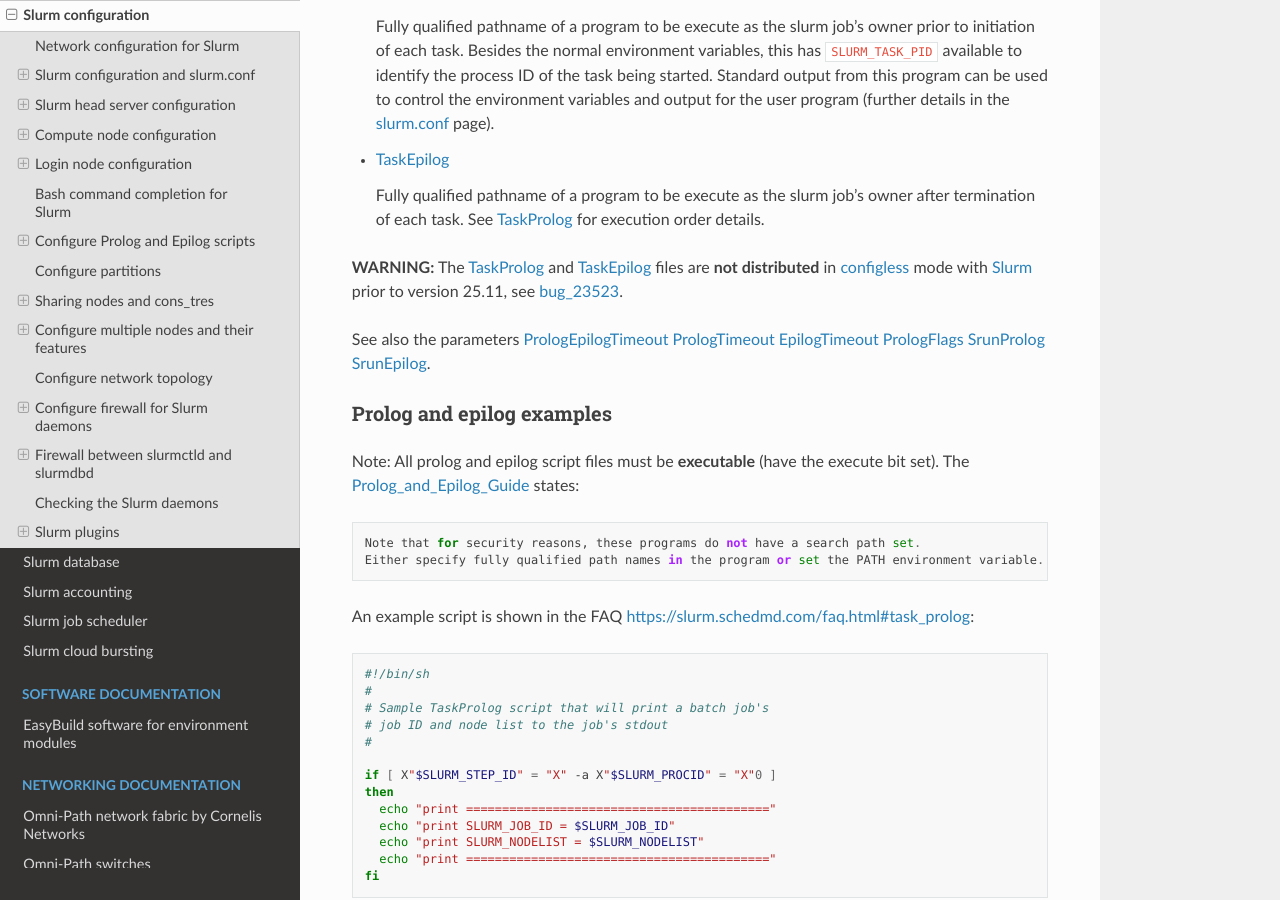
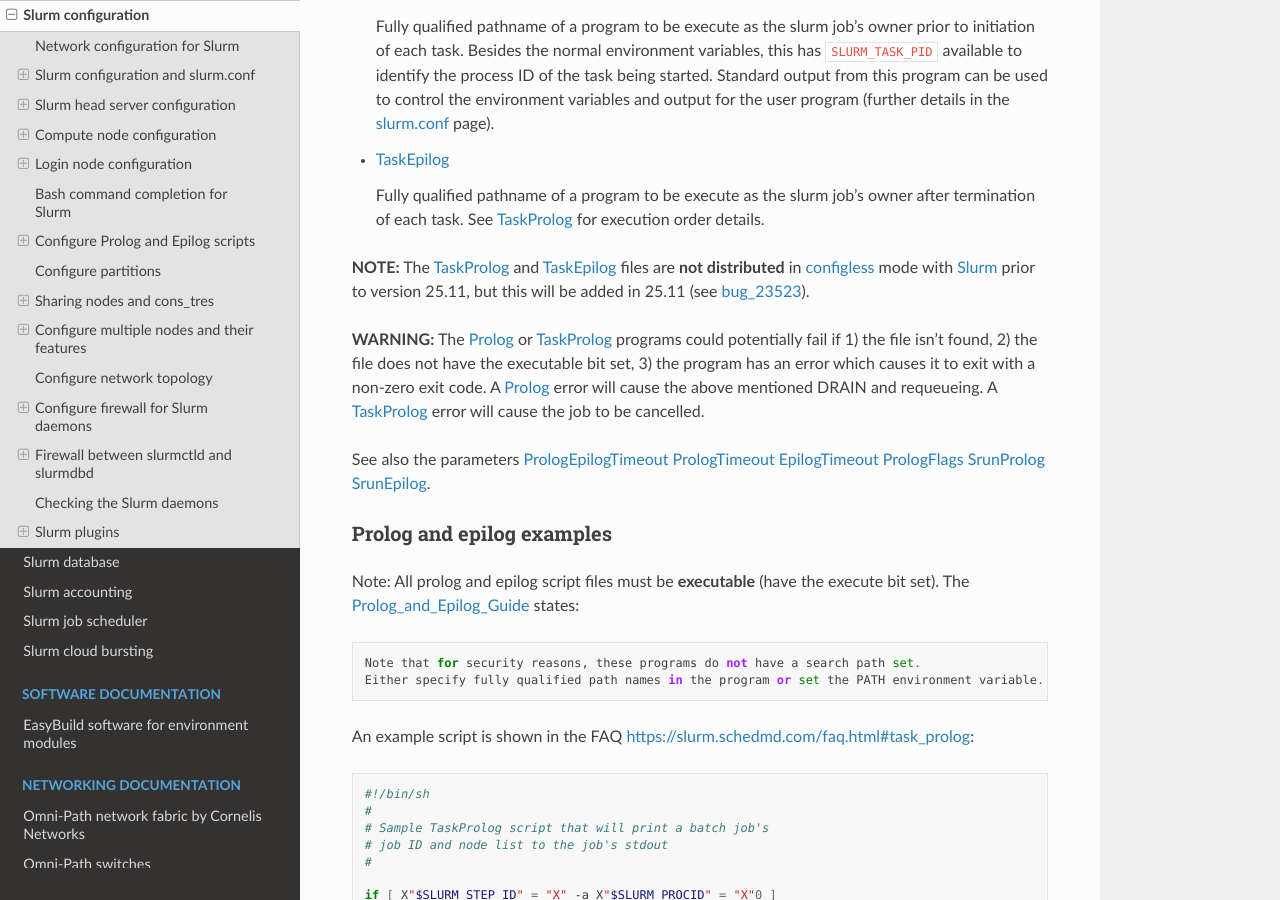
Before and after one commit to OleHolmNielsen/Niflheim_system, a Sphinx documentation site: the page built from docs/Slurm_configuration.rst, in a window 1280 px wide and 900 px high, scrolled down 38506 px. Built offline with Sphinx 7.4.7 and the Read the Docs theme 3.1.0, drawn with Linux system fonts in a browser that asks for light colours.

Commit message:
Prolog or TaskProlog errors

```diff
--- a/docs/Slurm_configuration.rst
+++ b/docs/Slurm_configuration.rst
@@ -1696,7 +1696,13 @@
 
   Fully qualified pathname of a program to be execute as the slurm job's owner after termination of each task. See TaskProlog_ for execution order details.
 
-**WARNING:** The TaskProlog_ and TaskEpilog_ files are **not distributed** in configless_ mode with Slurm_ prior to version 25.11, see bug_23523_.
+**NOTE:** The TaskProlog_ and TaskEpilog_ files are **not distributed** in configless_ mode with Slurm_ prior to version 25.11,
+but this will be added in 25.11 (see bug_23523_).
+
+**WARNING:** The Prolog_ or TaskProlog_ programs could potentially fail if 1) the file isn't found,
+2) the file does not have the executable bit set, 3) the program has an error which causes it to exit with a non-zero exit code.
+A Prolog_ error will cause the above mentioned DRAIN and requeueing.
+A TaskProlog_ error will cause the job to be cancelled.
 
 See also the parameters PrologEpilogTimeout_ PrologTimeout_ EpilogTimeout_ PrologFlags_ SrunProlog_ SrunEpilog_.
 
```
